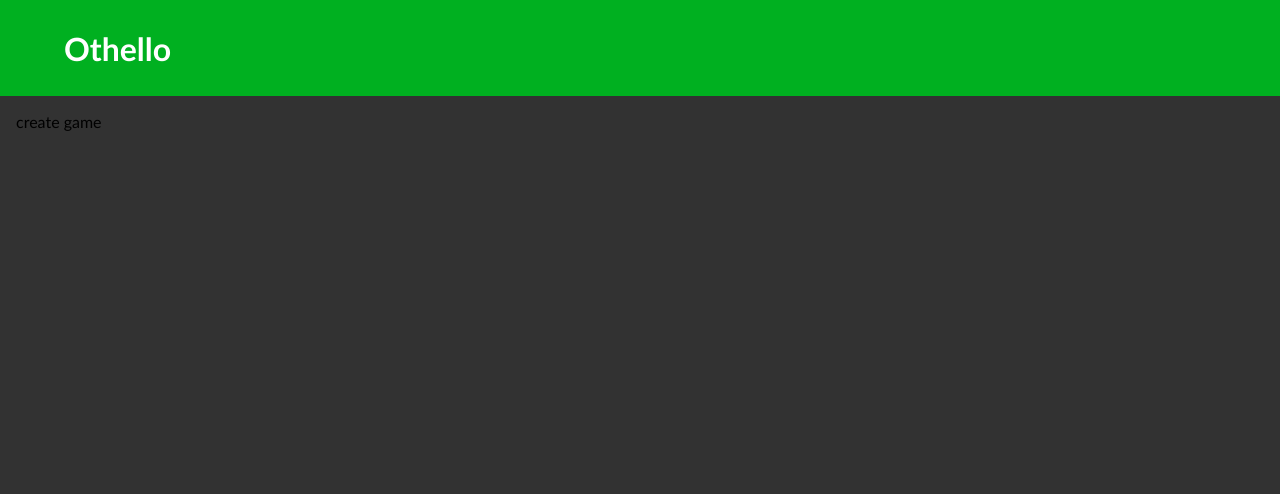
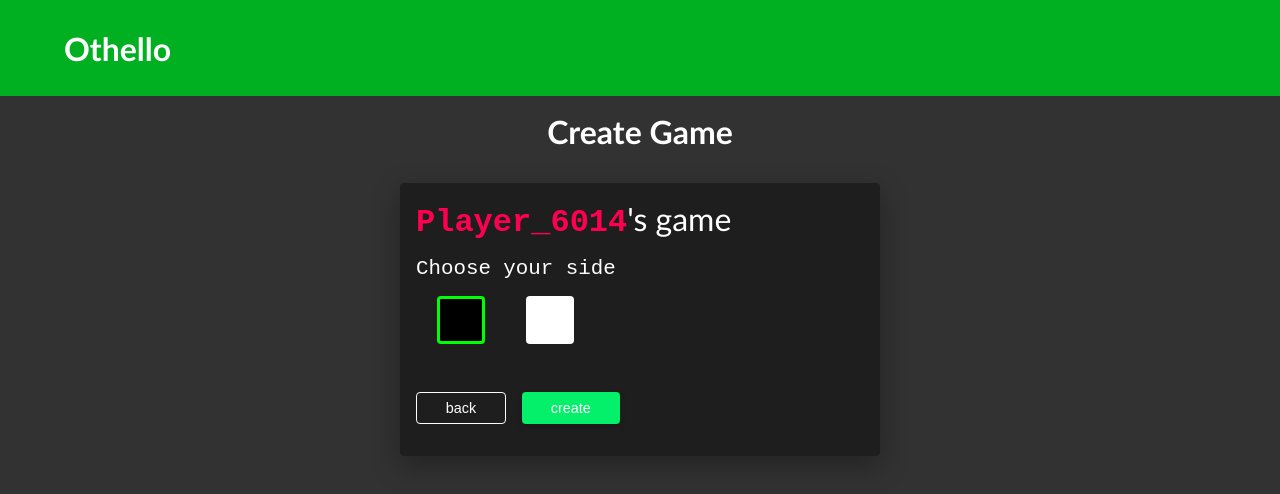
Before and after one commit to syncMutex/othello, a React (Vite) app in the folder client-browser/: page /create-game in a window 1280 px wide. Shown: the top 494 px of the page. Built offline with nearby package versions, Linux system fonts and the light colour scheme.

Commit message:
create page ui done

```diff
--- a/client-browser/package.json
+++ b/client-browser/package.json
@@ -3,7 +3,7 @@
   "private": true,
   "version": "0.0.0",
   "scripts": {
-    "dev": "vite",
+    "dev": "vite --host",
     "build": "tsc && vite build",
     "preview": "vite preview"
   },
--- a/client-browser/src/App.scss
+++ b/client-browser/src/App.scss
@@ -15,3 +15,9 @@
     font-family: 'Gill Sans', 'Gill Sans MT', Calibri, 'Trebuchet MS', sans-serif;
   }
 }
+
+.username{
+  font-family: monospace;
+  color: rgb(255, 0, 80);
+  font-weight: 800;
+}
--- a/client-browser/src/components/main/The-Body.scss
+++ b/client-browser/src/components/main/The-Body.scss
@@ -4,4 +4,9 @@
   overflow-x: hidden;
   overflow-y: auto;
   padding: 1rem;
+
+  > * {
+    width: 100%;
+    height: 100%;
+  }
 }
--- /dev/null
+++ b/client-browser/src/hooks/user-name.ts
@@ -0,0 +1,19 @@
+import React, { useEffect, useState } from "react"
+import { randInt } from "../ts/utils"
+
+function saveRandomNameToLocalStorage() {
+  window.localStorage.userName = `Player_${randInt(0, 10)}${randInt(0, 10)}${randInt(0, 10)}${randInt(0, 10)}`
+}
+
+function validateUserName() {
+  if(!window.localStorage.userName) saveRandomNameToLocalStorage();
+}
+
+export function useUserName():[string, React.Dispatch<React.SetStateAction<string>>] {
+  const [userName, setUserName] = useState<string>("");
+  useEffect(() => {
+    validateUserName();
+    setUserName(window.localStorage.userName);
+  }, [])
+  return [userName, setUserName];
+}
--- a/client-browser/src/scss/common.scss
+++ b/client-browser/src/scss/common.scss
@@ -66,6 +66,7 @@
 .flex-btns{
   display: flex;
   flex-direction: row;
+  align-items: center;
 
   > *{
     margin-right: 1rem;
--- a/client-browser/src/ts/utils.ts
+++ b/client-browser/src/ts/utils.ts
@@ -1,11 +1,3 @@
 export function randInt(min:number, max:number):number {
   return Math.floor(Math.random() * (max - min) + min)
 }
-
-function saveRandomNameToLocalStorage() {
-  window.localStorage.userName = `Player_${randInt(0, 10)}${randInt(0, 10)}${randInt(0, 10)}${randInt(0, 10)}`
-}
-
-export function validateUserName() {
-  if(!window.localStorage.userName) saveRandomNameToLocalStorage();
-}
--- a/client-browser/src/views/change-name.tsx
+++ b/client-browser/src/views/change-name.tsx
@@ -1,16 +1,11 @@
 import "./change-name.scss";
-import { ChangeEvent, useEffect, useState } from "react";
-import { validateUserName } from "../ts/utils";
+import React, { ChangeEvent } from "react";
 import { Link, useNavigate } from "react-router-dom";
+import { useUserName } from "../hooks/user-name";
 
 export default function ChangeName() {
-  const [newUserName, setNewUserName] = useState<string>("");
+  const [newUserName, setNewUserName] = useUserName();
   const navigate = useNavigate();
-
-  useEffect(() => {
-    validateUserName();
-    setNewUserName(window.localStorage.userName);
-  } ,[])
 
   return (<div className="change-username">
     <h1>Change Name</h1>
--- /dev/null
+++ b/client-browser/src/views/create-game.scss
@@ -0,0 +1,68 @@
+.create-game-page{
+  color: white;
+  display: flex;
+  flex-direction: column;
+  align-items: center;
+
+  .create-game-container{
+    width: 100%;
+    max-width: 30rem;
+    background-color: rgb(30, 30, 30);
+    border-radius: 4px;
+    padding: 1rem;
+    margin-top: 2rem;
+    box-shadow: 0 10px 30px rgba(0, 0, 0, 0.3);
+
+    > div{
+      font-size: 1.3rem;
+      margin-bottom: 1rem;
+    }
+
+    .game-name{
+      font-size: 2rem;
+    }
+
+    .flex-btns{
+      margin-top: 3rem;
+    }
+
+    .sides{
+      display: flex;
+      flex-direction: row;
+      justify-content: space-around;
+      position: relative;
+      width: 40%;
+
+      label{
+        position: relative;
+        height: 3rem;
+        width: 3rem;
+        cursor: pointer;
+
+        input {
+          position: absolute;
+          opacity: 0;
+        }
+        .checkmark {
+          position: absolute;
+          top: 0;
+          left: 0;
+          height: 100%;
+          width: 100%;
+          transition: border-color 0.25s;
+          border-radius: 4px;
+        }
+        & input:checked ~ .checkmark {
+          border: 3px solid rgb(0, 255, 4);
+        }
+      }
+
+      .black-side .checkmark{
+        background-color: black;
+      }
+      .white-side .checkmark{
+        background-color: white;
+      }
+    }
+  }
+}
--- a/client-browser/src/views/create-game.tsx
+++ b/client-browser/src/views/create-game.tsx
@@ -1,5 +1,35 @@
+import "./create-game.scss"
+import { useUserName } from "../hooks/user-name"
+import React, { useEffect, useState } from "react";
+import { Link } from "react-router-dom";
+
+type Side = "black" | "white";
+
 export default function CreateGame() {
-  return (
-    <div>create game</div>
-  )
+  const [userName] = useUserName();
+  const [curSide, setCurSide] = useState<Side>("black")
+
+  return (<div className="create-game-page">
+    <h1>Create Game</h1>
+    <div className="create-game-container">
+      <div className="game-name">
+        <span className="username">{userName}</span>'s game
+      </div>
+      <div style={{ fontFamily: "monospace" }}>Choose your side</div>
+      <div className="sides" onChange={(e:React.ChangeEvent<HTMLInputElement>) => setCurSide(e.target.value as Side)}>
+        <label className="black-side">
+          <input type="radio" name="side" value="black" defaultChecked />
+          <span className="checkmark"></span>
+        </label>
+        <label className="white-side">
+          <input type="radio" name="side" value="white" />
+          <span className="checkmark"></span>
+        </label>
+      </div>
+      <div className="flex-btns">
+        <Link to="/home" className="btn-nobg link-btn" data-theme="dark">back</Link>
+        <button className="btn-green">create</button>
+      </div>
+    </div>
+  </div>)
 }
--- a/client-browser/src/views/home.scss
+++ b/client-browser/src/views/home.scss
@@ -1,6 +1,6 @@
 @use "../scss/variables" as v;
 
-.home{
+.home-page{
   display: flex;
   justify-content: center;
   align-items: center;
@@ -24,8 +24,8 @@
 
     .link{
       color: white;
-      font-weight: 800;
-      font-size: 1.8rem;
+      font-weight: 400;
+      font-size: 1.6rem;
       margin-top: 1rem;
       cursor: pointer;
       text-decoration: none;
@@ -36,8 +36,9 @@
     }
 
     h1{
+      margin-bottom: 2rem;
       color: rgb(101, 255, 183);
-      font-size: 2rem;
+      font-size: 2.5rem;
       text-align: center;
     }
   }
--- a/client-browser/src/views/home.tsx
+++ b/client-browser/src/views/home.tsx
@@ -1,24 +1,18 @@
-import { useEffect, useState } from "react"
 import { Link } from "react-router-dom"
-import { validateUserName } from "../ts/utils"
+import { useUserName } from "../hooks/user-name"
 import "./home.scss"
 
 export default function Home() {
-  const [userName, setUserName] = useState("");
+  const [userName] = useUserName();
 
-  useEffect(() => {
-    validateUserName();
-    setUserName(window.localStorage.userName);
-  }, [])
-
-  return (<div className="home">
+  return (<div className="home-page">
     <div>
-      <h1>Welcome {userName}</h1>
+      <h1>Welcome <span className="username">{userName}</span></h1>
+      <Link className="link" to="/create-game">
+        Create game
+      </Link>
       <Link className="link" to="/join-game">
         Join game
-      </Link>
-      <Link className="link" to="/create-game">
-        Create game
       </Link>
       <Link className="link" to="/change-username">
         Change name
```
